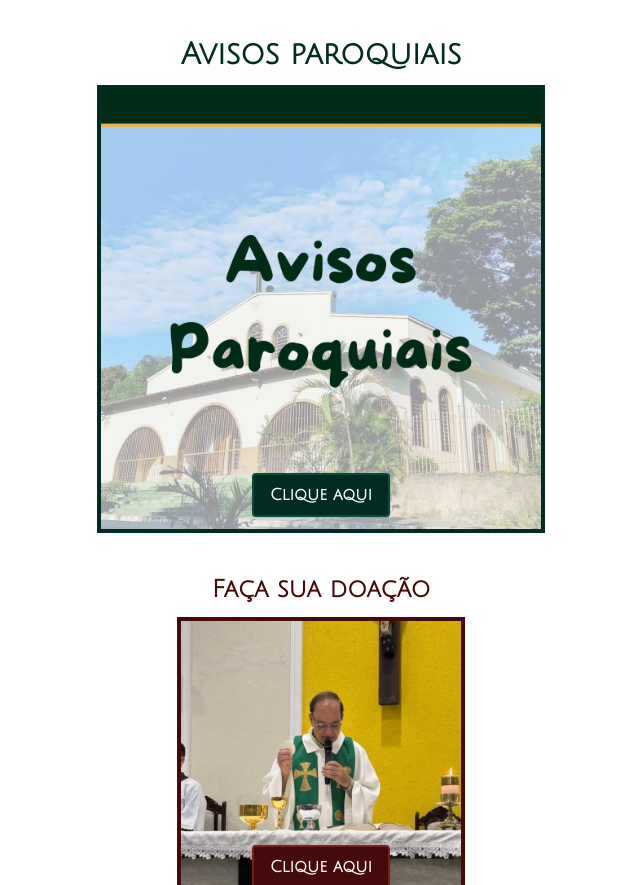
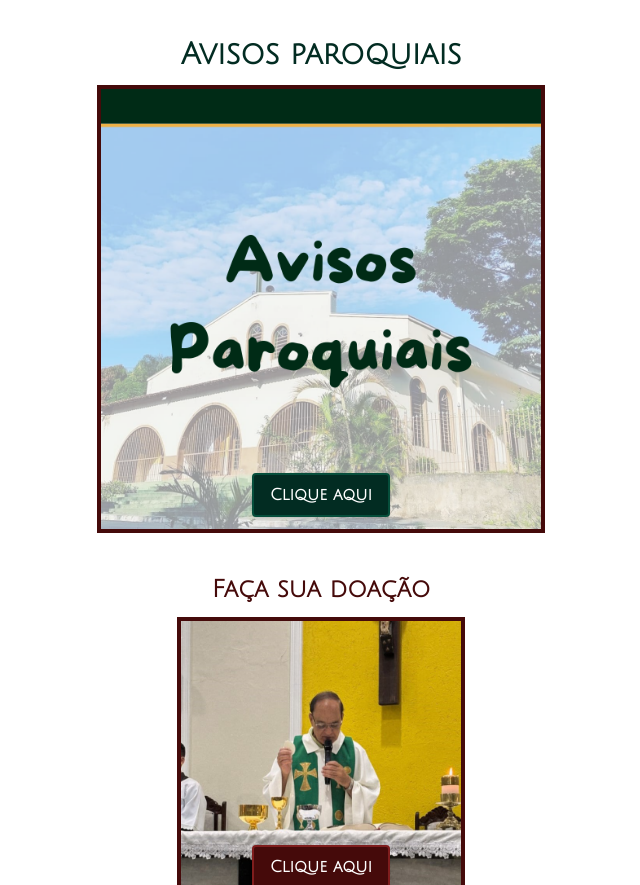
Before and after one commit to mateusathos/igreja-santa-teresinha, a plain HTML site: page index.html in a window 1280 px wide. Shown: the part 1323-2208 px from the top of the page, without its empty margins (319-959 px from the left). Drawn offline with nearby package versions, Linux system fonts and the light colour scheme.

Commit message:
Update index.html

```diff
--- a/index.html
+++ b/index.html
@@ -41,7 +41,7 @@
       <h1 class="mt-5 text-emerald-950 font-bold text-2xl md:text-3xl">Avisos paroquiais</h1>
 
       <div class="flex flex-col items-center relative">
-        <img src="imgs/avisos-paroquiais.png" alt="" class="border-4 border-emerald-950 max-w-72 md:max-w-md">
+        <img src="imgs/avisos-paroquiais.png" alt="" class="border-4 border-red-950 max-w-72 md:max-w-md">
         <a id="botao-celebracoes" class="font-bold bottom-4 absolute border-2 border-emerald-900 hover:bg-emerald-500 bg-emerald-950 text-white px-4 py-2 rounded shadow">
         Clique aqui
         </a>
```
